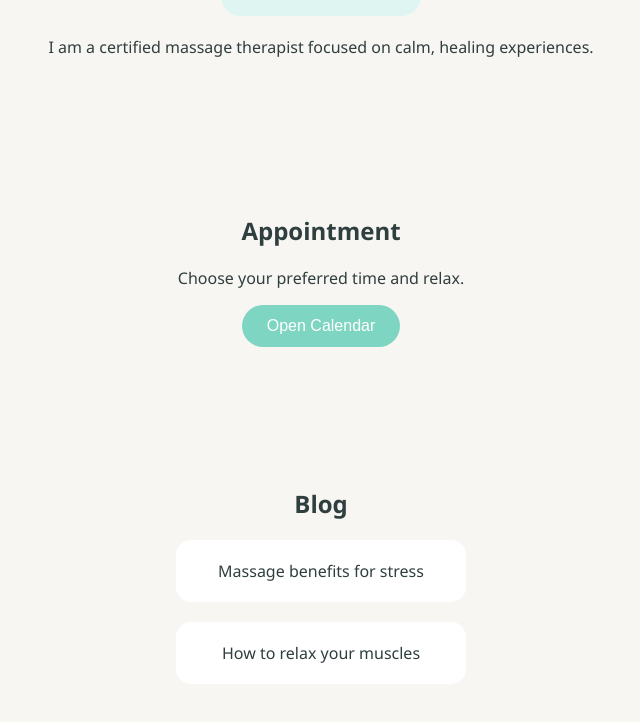
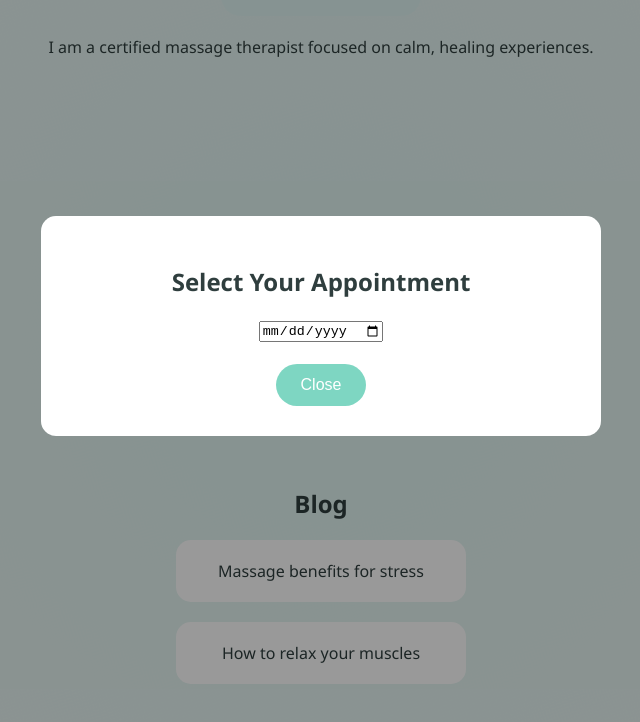
Before and after one commit to kamikova008/github.io, a plain HTML site: page index.html in a window 1280 px wide. Both pictures are taken after a click on the button "Open Calendar". Shown: the part 736-1458 px from the top of the page, without its empty margins (319-959 px from the left). Drawn offline with Linux system fonts and the light colour scheme.

Commit message:
Update index.html
try

```diff
--- a/index.html
+++ b/index.html
@@ -1,10 +1,8 @@
 <!DOCTYPE html>
-
 <html lang="en">
 <head>
 <meta charset="UTF-8">
-<title>Massage Therapy</title>
-
+<title>Pearl Massage</title>
 <style>
 body {
   margin: 0;
@@ -12,6 +10,25 @@ body {
   background: #f8f6f2;
   color: #2f3e3e;
   cursor: pointer;
+  overflow-x: hidden;
+  position: relative;
+}
+
+/* Water background */
+.water {
+  position: fixed;
+  top: 0; left: 0;
+  width: 200%;
+  height: 200%;
+  background: radial-gradient(circle at 50% 50%, #dff5f2, #f8f6f2);
+  animation: wave 20s linear infinite;
+  z-index: -1;
+}
+
+@keyframes wave {
+  0% { transform: translate(-25%, -25%) rotate(0deg);}
+  50% { transform: translate(-25%, -25%) rotate(180deg);}
+  100% { transform: translate(-25%, -25%) rotate(360deg);}
 }
 
 /* Header */
@@ -19,6 +36,8 @@ header {
   text-align: center;
   padding: 80px 20px;
   background: linear-gradient(135deg, #dff5f2, #f8f6f2);
+  position: relative;
+  z-index: 1;
 }
 
 /* Pearl title glow */
@@ -69,6 +88,7 @@ button {
   color: white;
   font-size: 16px;
   transition: all 0.3s ease;
+  cursor: pointer;
 }
 
 button:hover {
@@ -108,16 +128,39 @@ button:hover {
   }
 }
 
+/* Calendar modal */
+.modal {
+  display: none;
+  position: fixed;
+  top: 0; left: 0;
+  width: 100%; height: 100%;
+  background: rgba(0,0,0,0.4);
+  justify-content: center;
+  align-items: center;
+  z-index: 2;
+}
+
+.modal-content {
+  background: white;
+  padding: 30px;
+  border-radius: 15px;
+  width: 90%;
+  max-width: 500px;
+  text-align: center;
+}
+
 /* Contact */
 footer {
   padding: 40px;
   background: #dff5f2;
+  position: relative;
+  z-index: 1;
 }
 </style>
-
 </head>
 
 <body>
+<div class="water"></div>
 
 <header>
   <h1>Pearl Massage</h1>
@@ -134,7 +177,7 @@ footer {
 <section>
   <h2>Appointment</h2>
   <p>Choose your preferred time and relax.</p>
-  <button>Open Calendar</button>
+  <button id="openCalendar">Open Calendar</button>
 </section>
 
 <section>
@@ -152,18 +195,37 @@ footer {
   © 2026 Pearl Massage
 </footer>
 
+<!-- Calendar Modal -->
+<div id="calendarModal" class="modal">
+  <div class="modal-content">
+    <h2>Select Your Appointment</h2>
+    <input type="date" />
+    <br><br>
+    <button id="closeCalendar">Close</button>
+  </div>
+</div>
+
 <script>
+// Pearl click effect
 document.addEventListener("click", function(e) {
   let pearl = document.createElement("div");
   pearl.className = "pearl";
   pearl.style.left = e.pageX + "px";
   pearl.style.top = e.pageY + "px";
   document.body.appendChild(pearl);
+  setTimeout(() => pearl.remove(), 600);
+});
 
-  setTimeout(() => {
-    pearl.remove();
-  }, 600);
-});
+// Calendar modal
+const openBtn = document.getElementById("openCalendar");
+const modal = document.getElementById("calendarModal");
+const closeBtn = document.getElementById("closeCalendar");
+
+openBtn.onclick = () => modal.style.display = "flex";
+closeBtn.onclick = () => modal.style.display = "none";
+window.onclick = (e) => {
+  if (e.target == modal) modal.style.display = "none";
+};
 </script>
 
 </body>
```
